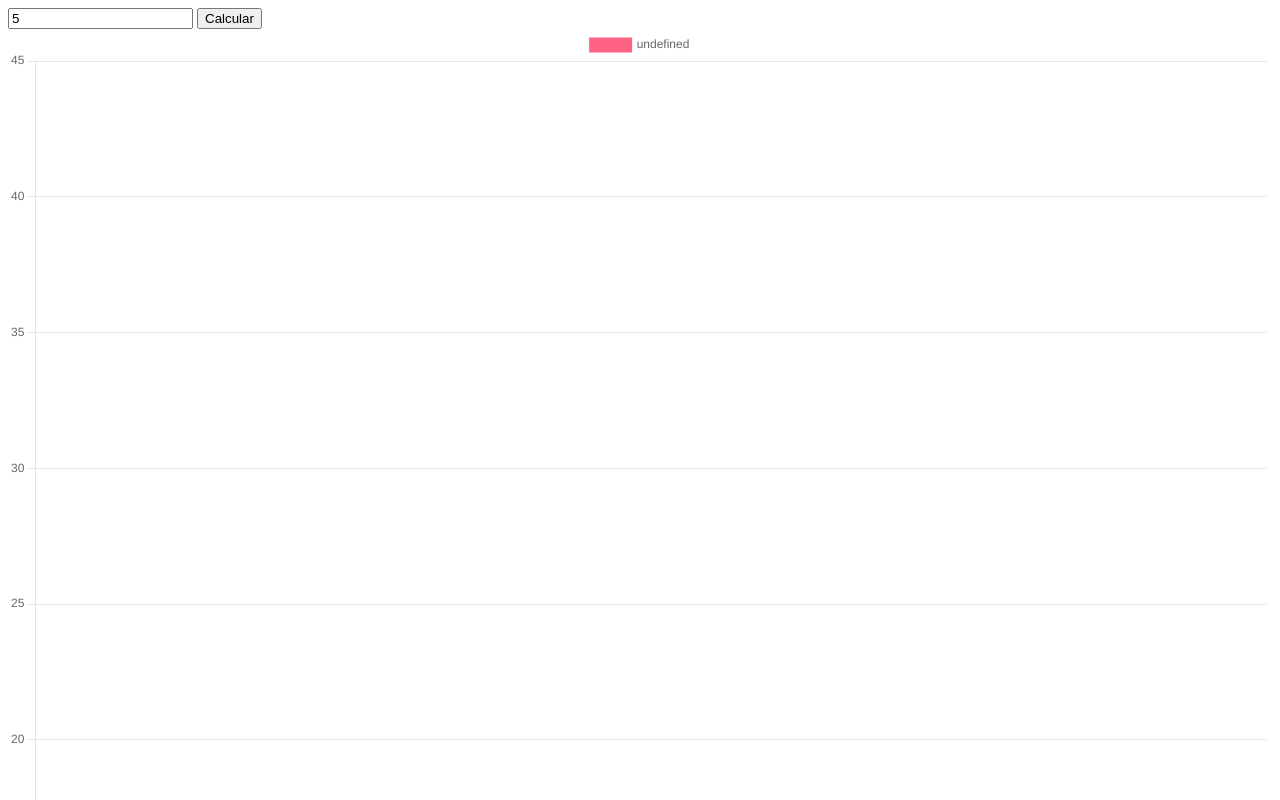
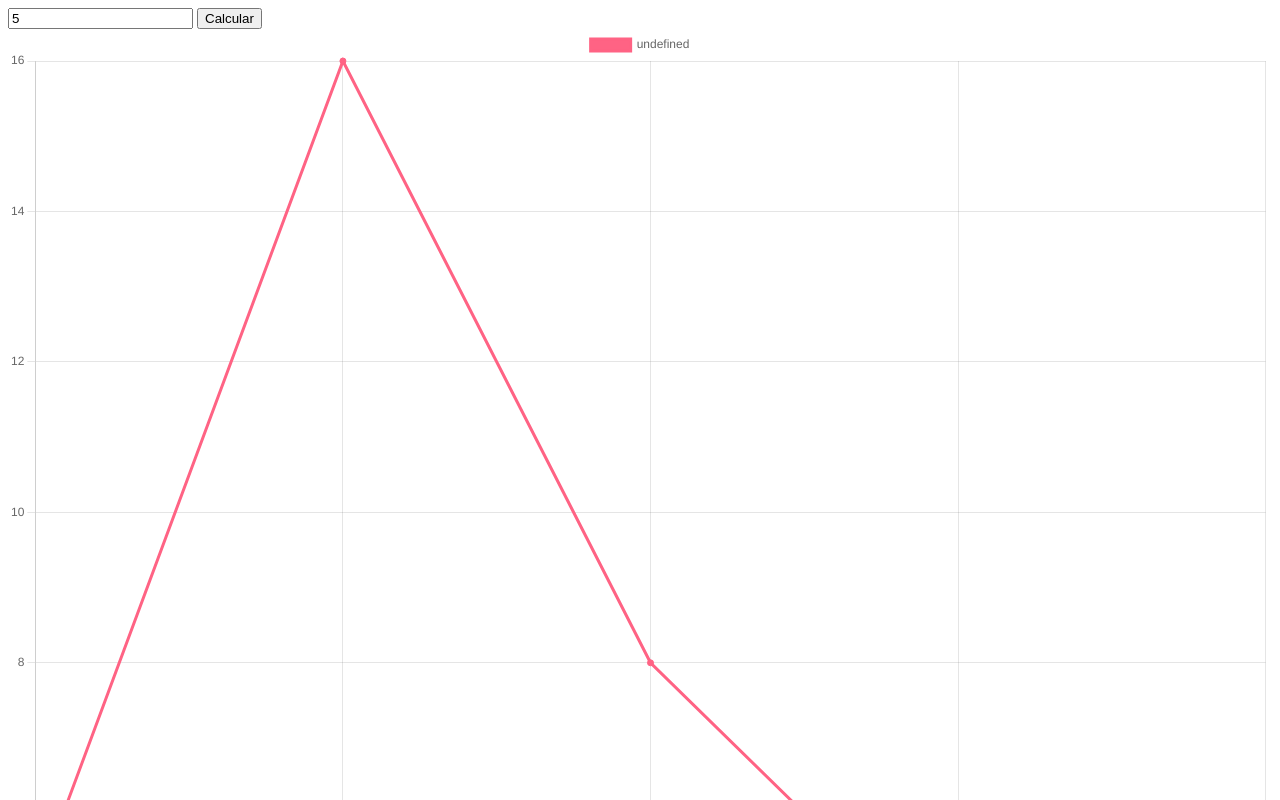
Before and after one commit to euperinotti/Collatz-Conjecture, a plain HTML site: page index.html in a window 1280 px wide. Both pictures are taken after typing "5" into the empty fields and a click on the button "Calcular". Shown: the top 800 px of the page. Drawn offline with nearby package versions, Linux system fonts and the light colour scheme.

Commit message:
formulas adaptadas e os resultados foram integrados ao chart

```diff
--- a/index.html
+++ b/index.html
@@ -10,9 +10,9 @@
 <body>
     <div id="user-input">
         <input type="number" id="number">
-        <button onclick="collatz(parseInt(input.value))">Calcular</button>
+        <button onclick="start()">Calcular</button>
     </div>
-    <canvas id="myChart" width="1000px" height="1000px"></canvas>
+    <canvas id="myChart" width="800px" height="800px"></canvas>
 
 
     <script src="script.js"></script>
--- a/script.js
+++ b/script.js
@@ -1,36 +1,53 @@
-let input = document.getElementById('number');
+function start(){
+    let input = document.getElementById('number'); //pega a tag do elemento
+
+    if(input.value == NaN || input.value < 1){
+        alert('Informe um número inteiro positivo');
+    } else {
+        //executa a validacao do chart
+        chartStatus();
+
+        //executa a formula de collatz
+        collatz(parseInt(input.value));
+
+        //gera o grafico
+        chart();
+
+        //console.log(`Para o valor de: ${input.value}, temos: ${values[0]}`);
+
+        //reset nos arrays
+        numbers = [];
+        steps = [];
+    }
+}
+
 function collatz(num){
-    let numbers = []; //array para os resultados
+    let numbers = [num];
+    let steps = [];
     let i = 0;
-    let steps = [];
-    numbers.push(num);
-
-    if(num == NaN || num < 1){
-        alert('informe um numero positivo');
-    } else {
     while(num != 1){
-
         //se o numero em questao for par divide ele por 2
         if(num % 2 == 0){
             num = num / 2;
-                numbers.push(num) //adiciona o resultado ao array
+            numbers.push(num);
             //se o numero em questao for impar multiplica ele por 3 e soma 1
         } else if(num % 2 != 0){
             num = num * 3 + 1;
-                numbers.push(num) //adiciona o resultado ao array
+            numbers.push(num);
         }
         i++;
         steps.push(i);
-        }
     }
 
     return values = [numbers, steps];
 }
 
+function chart(){
+
     const ctx = document.getElementById('myChart').getContext('2d');
 
     const labels = [
-
+        ...values[1]
     ]
 
     const data = {
@@ -38,7 +55,7 @@ const data = {
         datasets: [{
         backgroundColor: 'rgb(255, 99, 132)',
         borderColor: 'rgb(255, 99, 132)',
-      data: [0, 10, 5, 2, 20, 30, 45],
+        data: values[0],
         }]
     };
 
@@ -52,3 +69,14 @@ const myChart = new Chart(
         ctx,
         config
     );
+
+    return myChart;
+
+}
+
+function chartStatus(){
+    let chartStatus = Chart.getChart('myChart');
+    if (chartStatus != undefined){
+        chartStatus.destroy();
+    }
+}
```
Lines whose indentation alone changed are shown as unchanged.
